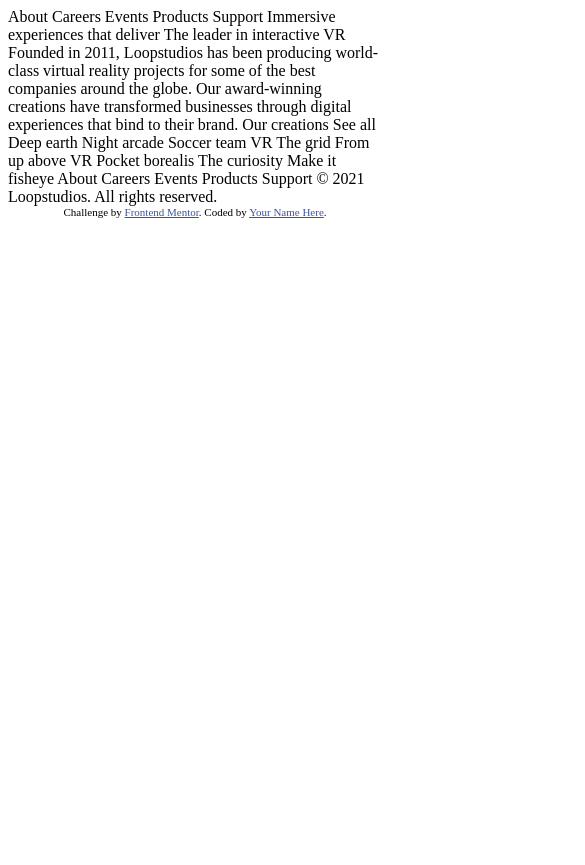
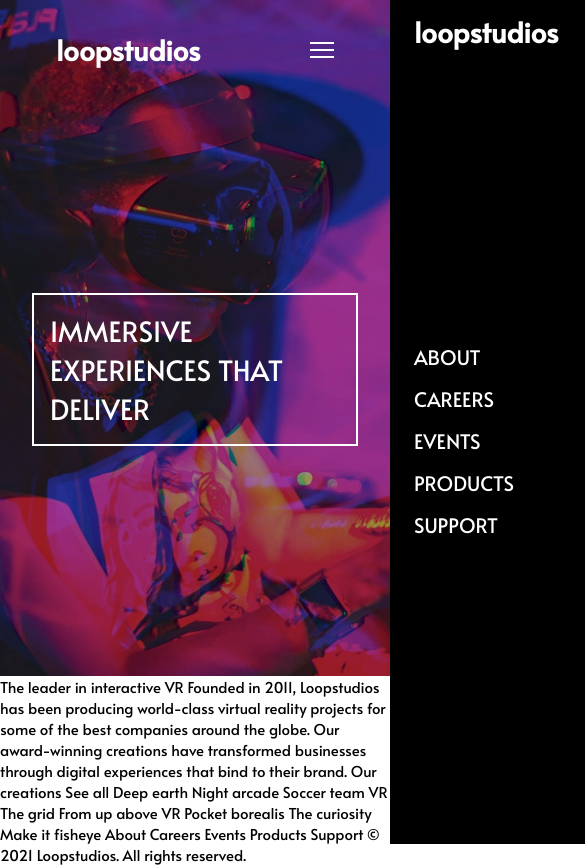
Before and after one commit to Quirozdev/Loopstudios-landing-page, a plain HTML site: page index.html in a window 390 px wide. Shown: the top 865 px of the page, 585 px wide, since content can reach past the window. Before the commit the page ends 844 px from the top, so only its background shows below. Drawn offline with Linux system fonts and the light colour scheme.

Commit message:
semi-completed hero section for mobile and desktop

```diff
--- /dev/null
+++ b/app.js
@@ -0,0 +1,11 @@
+const openMenuBtn = document.querySelector("#open-menu-btn");
+const closeMenuBtn = document.querySelector("#close-menu-btn");
+const menu = document.querySelector(".mobile-menu");
+
+openMenuBtn.addEventListener("click", () => {
+  menu.classList.add("open-menu");
+});
+
+closeMenuBtn.addEventListener("click", () => {
+  menu.classList.remove("open-menu");
+});
--- a/index.html
+++ b/index.html
@@ -1,59 +1,75 @@
 <!DOCTYPE html>
 <html lang="en">
   <head>
-  <meta charset="UTF-8">
-  <meta name="viewport" content="width=device-width, initial-scale=1.0"> <!-- displays site properly based on user's device -->
+    <meta charset="UTF-8" />
+    <meta name="viewport" content="width=device-width, initial-scale=1.0" />
+    <!-- displays site properly based on user's device -->
 
-  <link rel="icon" type="image/png" sizes="32x32" href="./images/favicon-32x32.png">
-
+    <link
+      rel="icon"
+      type="image/png"
+      sizes="32x32"
+      href="./images/favicon-32x32.png"
+    />
+    <link rel="stylesheet" href="style.css" />
+    <script src="app.js" defer></script>
+    <link rel="preconnect" href="https://fonts.googleapis.com" />
+    <link rel="preconnect" href="https://fonts.gstatic.com" crossorigin />
+    <link
+      href="https://fonts.googleapis.com/css2?family=Alata&display=swap"
+      rel="stylesheet"
+    />
     <title>Frontend Mentor | Loopstudios landing page</title>
-
-  <!-- Feel free to remove these styles or customise in your own stylesheet 👍 -->
-  <style>
-    .attribution { font-size: 11px; text-align: center; }
-    .attribution a { color: hsl(228, 45%, 44%); }
-  </style>
   </head>
   <body>
-  About
-  Careers
-  Events
-  Products
-  Support
-
-  Immersive experiences that deliver
-
-  The leader in interactive VR
-
-  Founded in 2011, Loopstudios has been producing world-class virtual reality
-  projects for some of the best companies around the globe. Our award-winning
-  creations have transformed businesses through digital experiences that bind
-  to their brand.
-
-  Our creations
-
-  See all
-
-  Deep earth
-  Night arcade
-  Soccer team VR
-  The grid
-  From up above VR
-  Pocket borealis
-  The curiosity
-  Make it fisheye
-
-  About
-  Careers
-  Events
-  Products
-  Support
-
-  © 2021 Loopstudios. All rights reserved.
-
-  <div class="attribution">
-    Challenge by <a href="https://www.frontendmentor.io?ref=challenge" target="_blank">Frontend Mentor</a>.
-    Coded by <a href="#">Your Name Here</a>.
+    <header class="header">
+      <picture class="hero-img">
+        <source
+          media="(max-width:500px)"
+          srcset="./images/mobile/image-hero.jpg"
+        />
+        <img src="./images/desktop/image-hero.jpg" alt="" />
+      </picture>
+      <section class="hero-container">
+        <nav class="navbar">
+          <h3 class="logo-title">loopstudios</h3>
+          <ul class="nav-links">
+            <li><a href="#" class="nav-link">About</a></li>
+            <li><a href="#" class="nav-link">Careers</a></li>
+            <li><a href="#" class="nav-link">Events</a></li>
+            <li><a href="#" class="nav-link">Products</a></li>
+            <li><a href="#" class="nav-link">Support</a></li>
+          </ul>
+          <button id="open-menu-btn" class="menu-option-btn">
+            <img src="./images/icon-hamburger.svg" alt="" />
+          </button>
+          <section class="mobile-menu">
+            <div class="logo-close-btn-container">
+              <h3 class="logo-title">loopstudios</h3>
+              <button id="close-menu-btn" class="menu-option-btn">
+                <img src="./images/icon-close.svg" alt="" />
+              </button>
             </div>
+            <ul class="menu-links">
+              <li><a href="#" class="menu-link">About</a></li>
+              <li><a href="#" class="menu-link">Careers</a></li>
+              <li><a href="#" class="menu-link">Events</a></li>
+              <li><a href="#" class="menu-link">Products</a></li>
+              <li><a href="#" class="menu-link">Support</a></li>
+            </ul>
+          </section>
+        </nav>
+        <h1 class="hero-text">IMMERSIVE EXPERIENCES THAT DELIVER</h1>
+      </section>
+    </header>
+    <main></main>
+    <footer></footer>
+    The leader in interactive VR Founded in 2011, Loopstudios has been producing
+    world-class virtual reality projects for some of the best companies around
+    the globe. Our award-winning creations have transformed businesses through
+    digital experiences that bind to their brand. Our creations See all Deep
+    earth Night arcade Soccer team VR The grid From up above VR Pocket borealis
+    The curiosity Make it fisheye About Careers Events Products Support © 2021
+    Loopstudios. All rights reserved.
   </body>
 </html>
--- /dev/null
+++ b/style.css
@@ -0,0 +1,169 @@
+:root {
+  --primary-white: hsl(0, 0%, 100%);
+  --primary-black: hsl(0, 0%, 0%);
+  --primary-dark-gray: hsl(0, 0%, 55%);
+  --primary-very-dark-gray: hsl(0, 0%, 41%);
+}
+
+* {
+  margin: 0;
+  padding: 0;
+  box-sizing: border-box;
+}
+
+body {
+  font-family: "Alata", sans-serif;
+  font-size: 15px;
+  overflow: hidden;
+}
+
+.header {
+  display: grid;
+  grid-template-rows: 1fr;
+  color: var(--primary-white);
+}
+
+img {
+  max-width: 100%;
+  display: block;
+}
+
+.hero-container {
+  padding: 18px 32px;
+  grid-row: 1;
+  grid-column: 1;
+  display: grid;
+  grid-template-columns: 1fr 1fr;
+  grid-template-rows: auto 1fr;
+}
+
+.hero-img {
+  grid-row: 1;
+  grid-column: 1;
+}
+
+.navbar {
+  display: flex;
+  justify-content: space-between;
+  padding: 12px 24px;
+  grid-row: 1 / 1;
+  grid-column: 1 / 3;
+}
+
+.logo-title {
+  font-size: 28px;
+}
+
+.mobile-menu {
+  width: 100vw;
+  height: 100vh;
+  display: grid;
+  grid-template-rows: auto 1fr;
+  background-color: black;
+  position: absolute;
+  top: 0;
+  left: 100%;
+  z-index: 3;
+  transition: transform 1s;
+  padding: 12px 24px;
+}
+
+.open-menu {
+  transform: translateX(-100%);
+}
+
+.menu-option-btn {
+  background-color: inherit;
+  border: none;
+}
+
+#open-menu-btn {
+  display: none;
+}
+
+.logo-close-btn-container {
+  grid-row: 1 / 2;
+  display: flex;
+  justify-content: space-between;
+}
+
+.menu-links {
+  grid-row: 2 / -1;
+  flex: 1;
+  align-self: center;
+  display: flex;
+  flex-direction: column;
+  list-style: none;
+  gap: 12px;
+  text-transform: uppercase;
+}
+
+.menu-link {
+  text-decoration: none;
+  color: var(--primary-white);
+  font-size: 20px;
+}
+
+.nav-links {
+  display: flex;
+  list-style: none;
+  gap: 12px;
+}
+
+.nav-link {
+  text-decoration: none;
+  color: var(--primary-white);
+}
+
+.nav-link,
+.menu-link {
+  display: inline-block;
+}
+
+/*
+Bottom border animation based in this codepen
+https://codepen.io/harman97/pen/ZdEemB
+*/
+
+.nav-link::after,
+.menu-link::after {
+  content: "";
+  display: block;
+  width: 0;
+  height: 2px;
+  background: var(--primary-dark-gray);
+  transition: width 0.3s;
+}
+
+.nav-link:hover,
+.menu-link:hover {
+  cursor: pointer;
+}
+
+.nav-link:hover::after,
+.menu-link:hover::after {
+  width: 100%;
+}
+
+.hero-text {
+  border: 2px solid var(--primary-white);
+  font-weight: 100;
+  font-size: min(calc(24px + 1vw), 36px);
+  padding: 16px;
+  grid-row: 2 / 3;
+  align-self: center;
+}
+
+@media (max-width: 600px) {
+  .hero-text {
+    grid-column: 1 / -1;
+  }
+
+  .nav-links {
+    display: none;
+  }
+
+  #open-menu-btn {
+    display: block;
+  }
+}
```
Lines whose indentation alone changed are shown as unchanged.
